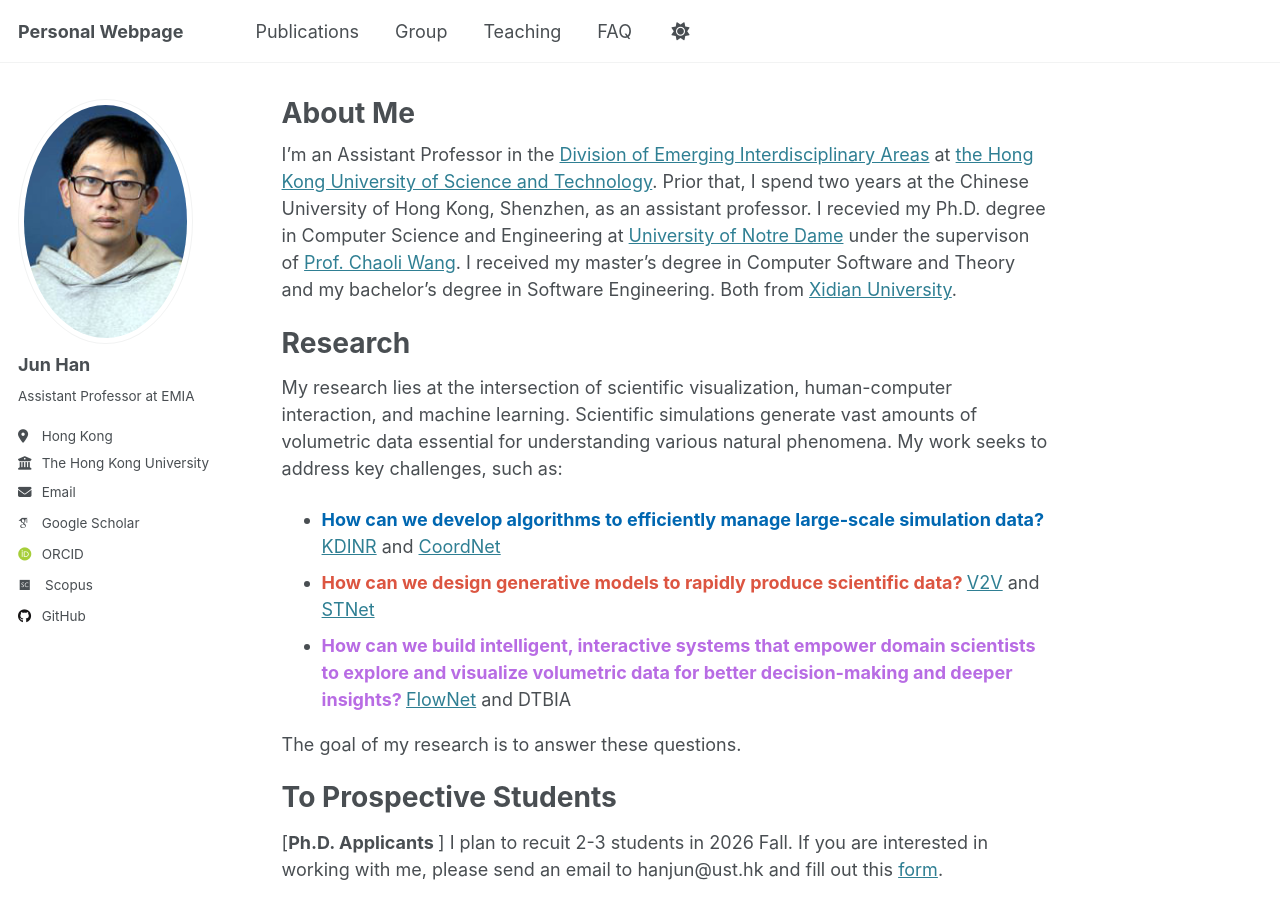
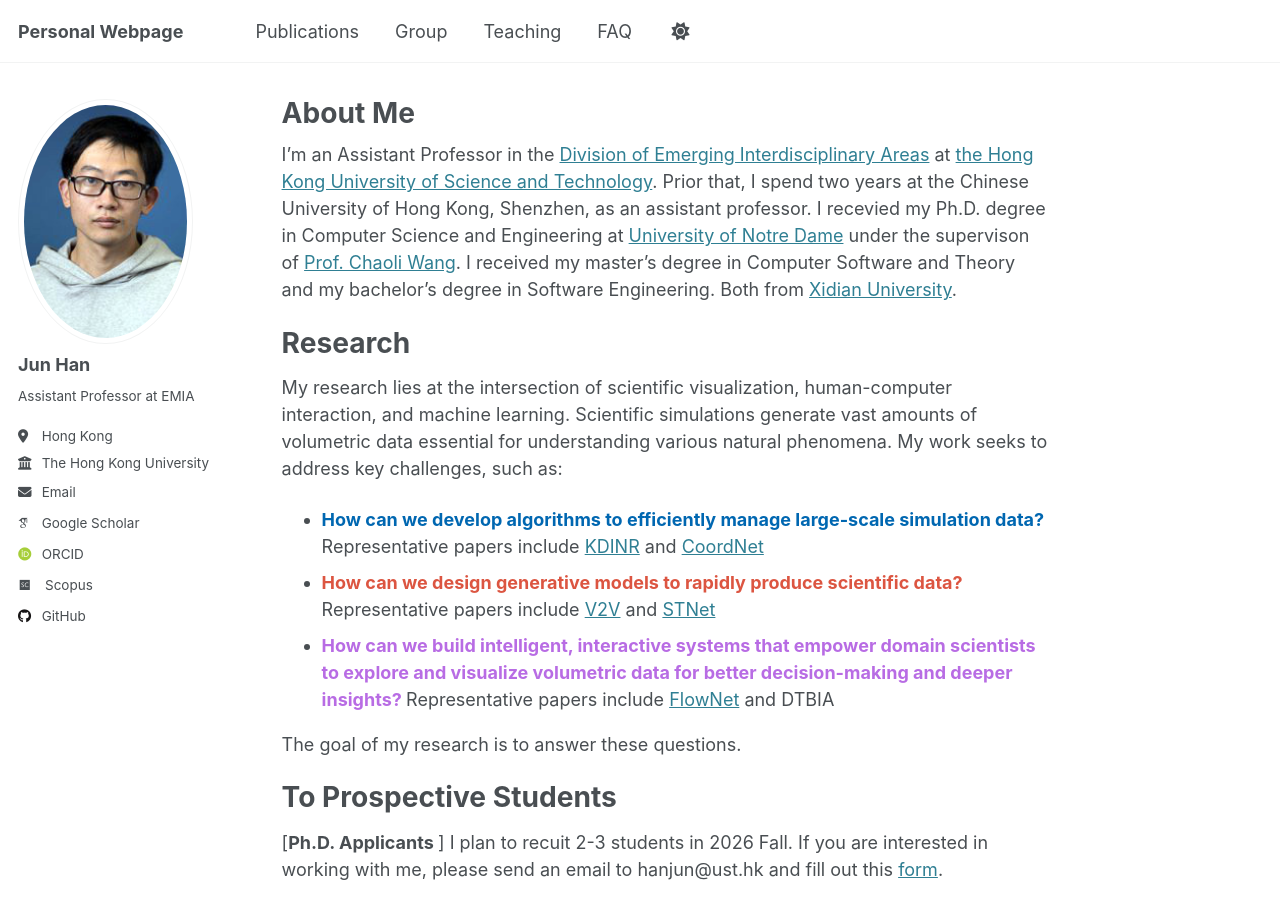
Before and after one commit to stevenhan1991/stevenhan1991.github.io, a Jekyll site: the page built from _pages/about.md, in a window 1280 px wide and 900 px high. Built offline with Jekyll 4.4.1, drawn with Linux system fonts in a browser that asks for light colours; some web fonts are replaced.

Commit message:
Update about.md

```diff
--- a/_pages/about.md
+++ b/_pages/about.md
@@ -12,9 +12,9 @@ I'm an Assistant Professor in the [Division of Emerging Interdisciplinary Areas]
 <h1 id='research'>Research</h1>
 My research lies at the intersection of scientific visualization, human-computer interaction, and machine learning. Scientific simulations generate vast amounts of volumetric data essential for understanding various natural phenomena. My work seeks to address key challenges, such as:
 <ul>
-<li> <span style="color: #0067B1; font-weight: bold;"> How can we develop algorithms to efficiently manage large-scale simulation data? </span> <a href='https://ieeexplore.ieee.org/abstract/document/10371224/'>KDINR</a> and <a href='https://ieeexplore.ieee.org/abstract/document/9852325/'>CoordNet</a> </li>
-<li> <span style="color: #DC5541; font-weight: bold;"> How can we design generative models to rapidly produce scientific data? </span> <a href='https://ieeexplore.ieee.org/document/9230431/'>V2V</a> and <a href='https://ieeexplore.ieee.org/document/9552857/'>STNet</a> </li>
-<li><span style="color: #B86CE4; font-weight: bold;"> How can we build intelligent, interactive systems that empower domain scientists to explore and visualize volumetric data for better decision-making and deeper insights? </span> <a href='https://ieeexplore.ieee.org/abstract/document/8532319' >FlowNet</a> and DTBIA </li>
+<li> <span style="color: #0067B1; font-weight: bold;"> How can we develop algorithms to efficiently manage large-scale simulation data? </span> Representative papers include <a href='https://ieeexplore.ieee.org/abstract/document/10371224/'>KDINR</a> and <a href='https://ieeexplore.ieee.org/abstract/document/9852325/'>CoordNet</a> </li>
+<li> <span style="color: #DC5541; font-weight: bold;"> How can we design generative models to rapidly produce scientific data? </span> Representative papers include <a href='https://ieeexplore.ieee.org/document/9230431/'>V2V</a> and <a href='https://ieeexplore.ieee.org/document/9552857/'>STNet</a> </li>
+<li><span style="color: #B86CE4; font-weight: bold;"> How can we build intelligent, interactive systems that empower domain scientists to explore and visualize volumetric data for better decision-making and deeper insights? </span> Representative papers include <a href='https://ieeexplore.ieee.org/abstract/document/8532319' >FlowNet</a> and DTBIA </li>
 </ul>
 The goal of my research is to answer these questions.
 
```
